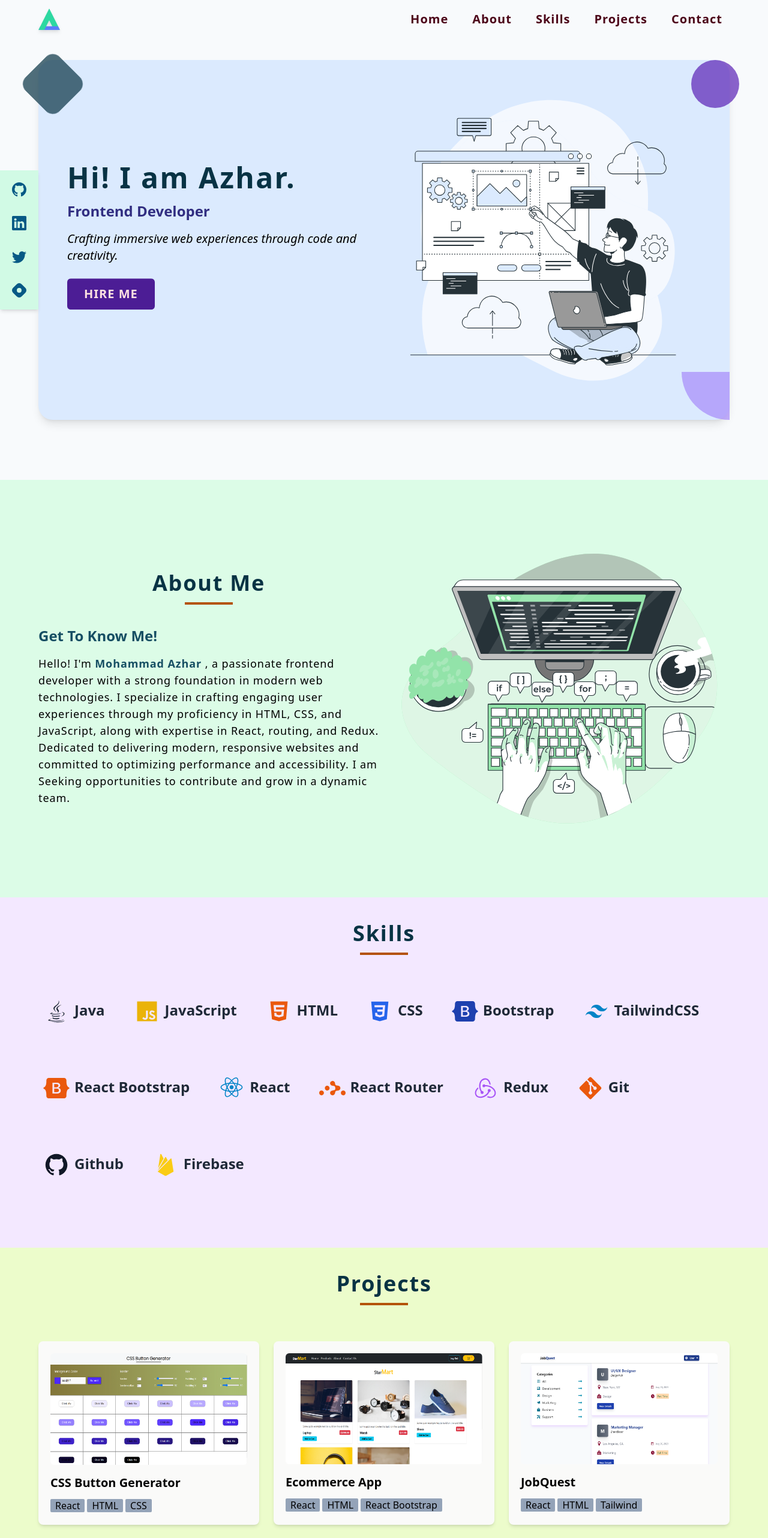
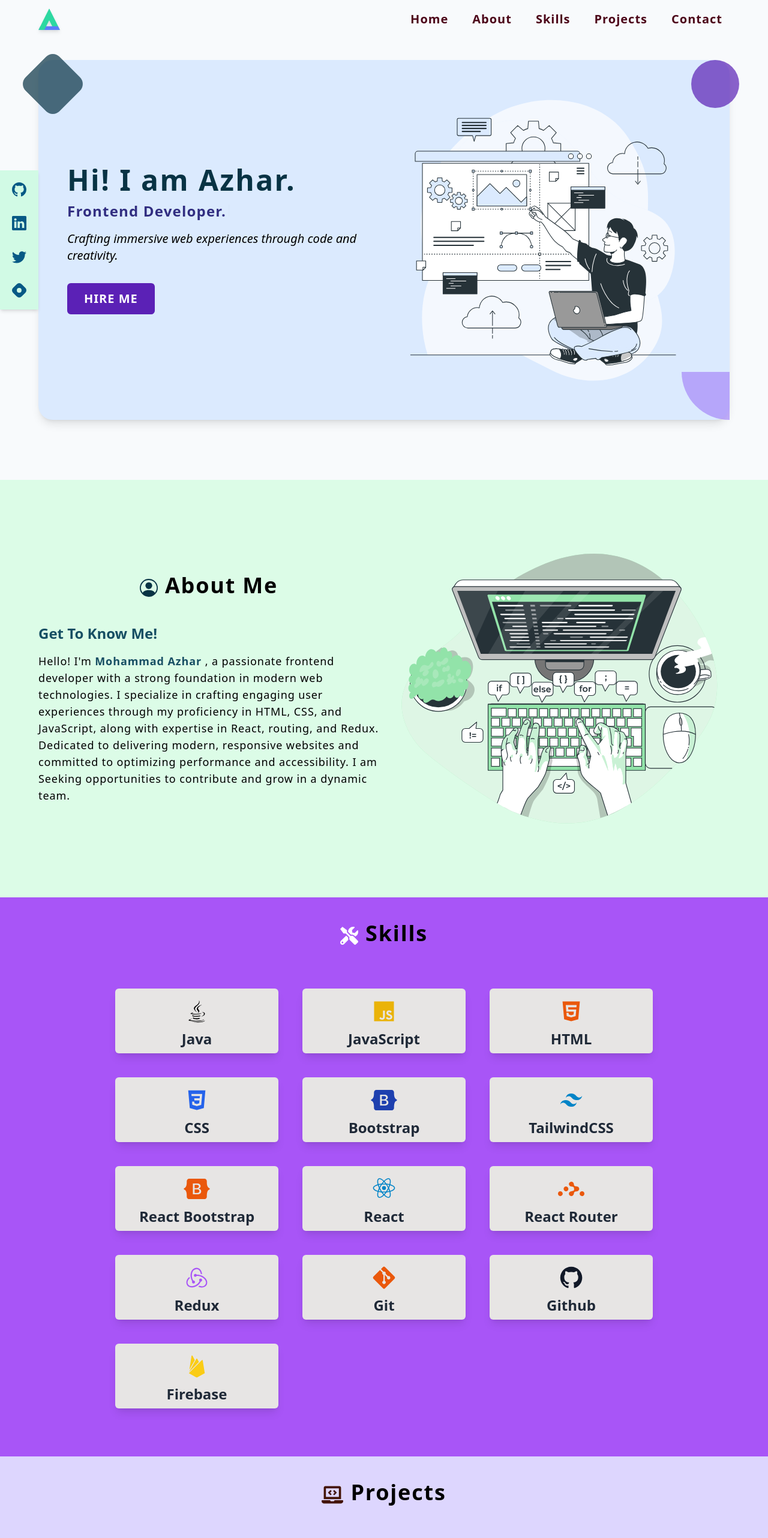
Before and after one commit to axhar-ibraheem/Azhar-Portfolio, a React (Vite) app: page / in a window 1280 px wide. Shown: the top 2564 px of the page at 60% size. Built offline with nearby package versions, Linux system fonts and the light colour scheme.

Commit message:
some styles changed

```diff
--- a/package.json
+++ b/package.json
@@ -12,7 +12,8 @@
   "dependencies": {
     "react": "^18.2.0",
     "react-dom": "^18.2.0",
-    "react-icons": "^4.10.1"
+    "react-icons": "^4.10.1",
+    "react-simple-typewriter": "^5.0.1"
   },
   "devDependencies": {
     "@types/react": "^18.2.15",
--- a/src/components/About.jsx
+++ b/src/components/About.jsx
@@ -1,13 +1,14 @@
 import aboutMeImg from "../assets/about.svg";
 import Wrapper from "./UI/Wrapper";
 import SectionTitle from "./UI/SectionTitle";
+import {BsPersonCircle} from "react-icons/bs"
 const About = () => {
   return (
     <Wrapper id="about" classes="py-10 bg-green-100">
       <div className="max-w-6xl w-11/12 mx-auto grid gap-4 lg:grid-cols-2 items-center relative h-3/4  rounded-3xl py-6">
 
         <div>
-          <SectionTitle classes="text-center mb-9" title="about me" />
+          <SectionTitle classes="text-center mb-9" title="about me" icon = {<BsPersonCircle className="text-3xl text-cyan-950"/>} />
           <p className="text-2xl capitalize font-semibold text-cyan-900 mb-4">
             get to know me!
           </p>
--- a/src/components/Contact.jsx
+++ b/src/components/Contact.jsx
@@ -3,10 +3,11 @@ import Wrapper from "./UI/Wrapper";
 import SectionTitle from "./UI/SectionTitle";
 import { MdOutgoingMail } from "react-icons/md";
 import { BsTelephoneFill } from "react-icons/bs";
+import {FaHandshake} from "react-icons/fa"
 const Contact = () => {
   return (
     <Wrapper id="contact" classes="bg-amber-100 py-10">
-      <SectionTitle classes="text-center mb-5" title="Contact" />
+      <SectionTitle classes="text-center mb-5" title="Contact" icon = {<FaHandshake className="text-4xl text-yellow-950"/>} />
       <div className="max-w-6xl w-11/12 mx-auto rounded-3xl h-3/4 lg:py-10">
         <div className="max-w-2xl flex justify-center items-center p-5 mx-auto lg:w-2/5 h-[20rem] lg:h-[26rem] bg-white shadow-lg rounded-lg">
           <div className="text-center">
--- a/src/components/PersonalInfo.jsx
+++ b/src/components/PersonalInfo.jsx
@@ -1,10 +1,15 @@
 import Wrapper from "./UI/Wrapper";
 import personalImg from "../assets/personal.svg";
 import { BsGithub, BsLinkedin, BsTwitter } from "react-icons/bs";
+import { useTypewriter, Cursor } from "react-simple-typewriter";
 import { SiHashnode } from "react-icons/si";
 const PersonalInfo = () => {
   const classname = "h-screen flex items-center bg-slate-50";
-
+  const cursor = <div className="h-5 inline-block w-[0.2rem] bg-black"></div>;
+  const [text] = useTypewriter({
+    words: ["Frontend Developer."],
+    loop: {},
+  });
   const scrollToSection = (sectionId, gap) => {
     const currentSection = document.querySelector(sectionId);
     if (currentSection) {
@@ -12,28 +17,38 @@ const PersonalInfo = () => {
       window.scrollTo({
         top: targetPosition,
         behavior: "smooth",
+        typeSpeed: 30,
+        deleteSpeed: 50,
+        delaySpeed: 1000,
       });
     }
   };
   return (
     <Wrapper id="home" classes={classname}>
       <div className="grid relative h-3/4 lg:ps-12 lg:pe-12 rounded-3xl lg:bg-blue-100 lg:grid-cols-2 place-content-center items-center max-w-6xl w-11/12 mx-auto py-6 lg:shadow-lg">
-        <div className="text-center lg:text-start">
-          <h1 className=" text-4xl lg:text-5xl mb-4 tracking-wider text-cyan-950 font-bold">
+        <div className="text-center lg:text-start overflow-hidden">
+          <h1 className="text-4xl lg:text-5xl mb-3 tracking-wider text-cyan-950 font-bold">
             Hi! I am Azhar.
           </h1>
-          <h3 className="text-2xl text-indigo-900 font-bold mb-4 capitalize">
-            frontend developer
-          </h3>
-          <span className="text-xl italic">
+          <div className="mb-4">
+            <span className="text-2xl tracking-wider overflow-hidden text-indigo-900 font-bold capitalize">
+              {text}
+            </span>
+            <Cursor cursorColor="black" cursorStyle={cursor} />
+          </div>
+
+          <div className="text-xl italic mb-4">
             Crafting immersive web experiences through code and creativity.
-          </span>
+          </div>
 
-          <div>
-            <button onClick={() => scrollToSection( "#contact", 4 * 16)} className="px-7 animate-bounce rounded-md uppercase font-semibold  text-red-100 tracking-wider hover:bg-violet-950  py-3 bg-violet-900 text-xl mt-9">
+
+            <button
+              onClick={() => scrollToSection("#contact", 4 * 16)}
+              className="px-7 mt-4 rounded-md uppercase font-semibold  text-white tracking-wider hover:bg-violet-950  py-3 bg-violet-800 transition ease-linear delay-150 duration-300 text-xl"
+            >
               hire me
             </button>
-          </div>
+
           <div className="grid grid-cols-4 w-52 lg:hidden mx-auto place-items-center lg:place-items-start lg:mx-0 mt-5 text-cyan-950 text-2xl">
             <a href="https://github.com/axhar-ibraheem">
               <BsGithub className="text-indigo-800" />
@@ -53,7 +68,6 @@ const PersonalInfo = () => {
           <div className="w-20 hidden lg:block absolute -end-5 bottom-0 right-0 h-20 bg-violet-400 opacity-70 rounded-es-full"></div>
         </div>
         <div className="">
-
           <img className="hidden lg:block" src={personalImg} alt="" />
         </div>
       </div>
--- a/src/components/Projects.jsx
+++ b/src/components/Projects.jsx
@@ -1,27 +1,28 @@
 import Wrapper from "./UI/Wrapper";
 import SingleProject from "./SingleProject";
 import SectionTitle from "./UI/SectionTitle";
+import { FaLaptopCode } from "react-icons/fa";
 const projects = [
   {
     title: "CSS Button Generator",
     technologies: ["React", "HTML", "CSS"],
     img: "button",
     link: "https://axhar-ibraheem.github.io/CSS-Button-Generator/",
-    sourceCode: "https://github.com/axhar-ibraheem/CSS-Button-Generator"
+    sourceCode: "https://github.com/axhar-ibraheem/CSS-Button-Generator",
   },
   {
     title: "Ecommerce App",
     technologies: ["React", "HTML", "React Bootstrap"],
     img: "ecommerce",
     link: "https://ecommerce-app-axhar.netlify.app/home",
-    sourceCode: "https://github.com/axhar-ibraheem/React-Ecommerce-App"
+    sourceCode: "https://github.com/axhar-ibraheem/React-Ecommerce-App",
   },
   {
     title: "JobQuest",
     technologies: ["React", "HTML", "Tailwind"],
     img: "jobquest",
-    link : "https://jobquest-axhar.netlify.app/",
-    sourceCode : "https://github.com/axhar-ibraheem/JobQuest_Vite"
+    link: "https://jobquest-axhar.netlify.app/",
+    sourceCode: "https://github.com/axhar-ibraheem/JobQuest_Vite",
   },
   {
     title: "Expense Tracker",
@@ -41,8 +42,8 @@ const projects = [
 
 const Projects = () => {
   return (
-    <Wrapper id="projects" classes = "bg-lime-100 py-10">
-      <SectionTitle classes="text-center mb-5" title="projects" />
+    <Wrapper id="projects" classes="bg-violet-200 py-10">
+      <SectionTitle classes="text-center mb-5" title="projects" icon = {<FaLaptopCode className="text-4xl text-orange-950"/>} />
       <div className="max-w-6xl w-11/12 mx-auto grid lg:grid-cols-3 md:grid-cols-2 gap-6 rounded-3xl h-3/4 lg:py-10">
         {projects.map((project, index) => (
           <SingleProject key={index} projectInfo={project} />
--- a/src/components/SingleProject.jsx
+++ b/src/components/SingleProject.jsx
@@ -17,33 +17,36 @@ const SingleProject = (props) => {
       : jobquestImg;
 
   return (
-    <div className="p-5 group bg-stone-50 rounded-lg transition ease-in-out delay-400 duration-700 shadow-md hover:scale-105 hover:shadow-xl">
-      <div>
+    <div className="group bg-gray-800 transition ease-in-out delay-400 duration-700 shadow-xl rounded-lg overflow-hidden hover:scale-105 hover:shadow-xl">
+      <div className="grid">
         <div className="relative transition ease-in-out delay-400 duration-700">
           <img
-            className="rounded-md transition ease-in-out delay-400 duration-700 object-cover w-full h-full group-hover:blur-sm"
+            className="transition ease-in-out delay-400 duration-700 object-cover group-hover:opacity-50 group-hover:bg-yellow-500"
             src={img}
             alt="Project Image"
           />
-          <div className="absolute transition ease-in-out delay-400 duration-700 opacity-0 group-hover:opacity-100 z-10 top-[50%] left-[50%] translate-y-[-50%] translate-x-[-50%] text-center">
+          <div className="absolute grid grid-rows-2 gap-3 border-cyan-900 transition ease-in-out delay-400 duration-700 opacity-0 group-hover:opacity-100 z-10 top-[50%] left-[50%] translate-y-[-50%] translate-x-[-50%] text-center">
+            <div>
               <a
                 href={projectInfo.link}
-              className="bg-blue-200 text-gray-900 px-2 py-1 inline-block text-xl rounded-sm capitalize mb-3"
+                className="bg-blue-200 text-gray-900 px-2 py-1 text-xl rounded-sm capitalize mb-3"
               >
                 live site
               </a>
+            </div>
+            <div>
               <a
                 href={projectInfo.sourceCode}
-              className="bg-blue-200 text-gray-900 px-2 py-1 inline-block text-xl rounded-sm capitalize"
+                className="bg-blue-200 text-gray-900 px-2 py-1 text-xl rounded-sm capitalize"
               >
                 source code
               </a>
             </div>
-          <div className="w-8 h-8 transition ease-in-out delay-400 duration-700 bg-cyan-900 opacity-0 top-0 left-0 border absolute group-hover:opacity-100 rounded-r-2xl "></div>
+          </div>
         </div>
 
-        <div className="mt-4">
-          <h1 className="capitalize text-xl font-semibold ">
+        <div className="mt-4 p-3 h-full bg-orange-900">
+          <h1 className="capitalize text-xl text-white font-semibold">
             {projectInfo.title}
           </h1>
           <div className="mt-3">
--- a/src/components/Skills.jsx
+++ b/src/components/Skills.jsx
@@ -11,7 +11,7 @@ import {
   BiLogoGithub,
 } from "react-icons/bi";
 import { SiReactrouter } from "react-icons/si";
-import { FaBootstrap } from "react-icons/fa";
+import { FaBootstrap, FaTools } from "react-icons/fa";
 import Wrapper from "./UI/Wrapper";
 import SectionTitle from "./UI/SectionTitle";
 const skills = [
@@ -78,13 +78,16 @@ const skills = [
 ];
 const Skills = () => {
   return (
-    <Wrapper id="skills" classes="bg-purple-100 py-10">
-      <SectionTitle classes="text-center lg:mb-5" title="skills" />
-      <div className="lg:flex grid grid-cols-2 lg:flex-wrap max-w-6xl w-11/12 mx-auto content-center items-center h-3/4 lg:py-10 mt-6 gap-4 md:gap-10">
+    <Wrapper id="skills" classes="bg-purple-500 py-10 ">
+      <SectionTitle classes="text-center lg:mb-5" title="skills" icon={<FaTools className="text-3xl text-white"/>}/>
+      <div className="grid lg:grid-cols-3 grid-cols-2  max-w-4xl w-11/12 mx-auto content-center items-center h-3/4 lg:py-10 mt-6 gap-4 md:gap-10">
         {skills.map((skill, index) => (
-          <div key={index} className="md:mb-5">
-            <p className="text-left font-bold text-gray-800 md:text-2xl mb-2 capitalize">
-              <span>{skill.icon}</span>
+          <div
+            key={index}
+            className="grid items-center justify-center bg-stone-200 rounded-md p-2 shadow-lg text-center"
+          >
+            <span>{skill.icon}</span>
+            <p className="font-bold text-gray-800 md:text-2xl capitalize">
               {skill.title}
             </p>
           </div>
--- a/src/components/UI/SectionTitle.jsx
+++ b/src/components/UI/SectionTitle.jsx
@@ -1,10 +1,15 @@
+import {BsFillLaptopFill} from 'react-icons/bs'
 const SectionTitle = (props) => {
+  const {title, classes, icon} = props
+  console.log(icon)
   return (
-    <div className={`${props.classes}`}>
-      <h2 className="capitalize text-4xl tracking-wider pb-2 font-bold text-cyan-950">
-        {props.title}
+    <div className={`flex justify-center gap-3 items-center ${classes}`}>
+      <span>
+        {icon}
+      </span>
+      <h2 className="capitalize text-4xl tracking-wider pb-2 font-bold">
+        {title}
       </h2>
-      <div className="w-20 mx-auto mt-1 h-1 bg-amber-700"></div>
     </div>
   );
 };
--- a/tailwind.config.js
+++ b/tailwind.config.js
@@ -3,6 +3,6 @@ export default {
   content: ["./index.html", "./src/**/*.{html,js,jsx,ts,tsx}"],
   theme: {
     extend: {},
+    plugins: [],
   },
-  plugins: [],
 };
```
Also changed, not shown: 1 other file (tests, documents, lock files or other folders). Lines whose indentation alone changed are shown as unchanged.
